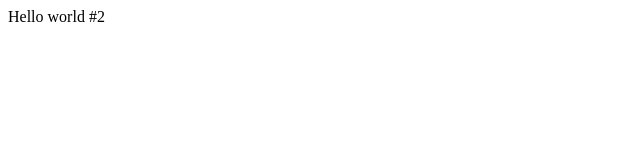
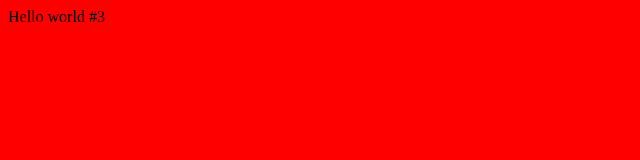
Before and after one commit to toogreen/git-demo, a plain HTML site: page index.html in a window 1280 px wide. Shown: the whole page, without its empty margins (0-640 px from the left). Drawn offline with Linux system fonts and the light colour scheme.

Commit message:
changed color

```diff
--- a/index.html
+++ b/index.html
@@ -5,7 +5,7 @@
 
 	</style>
 </head>
-<body>
-	Hello world #2
+<body bgcolor="red">
+	Hello world #3
 </body>
 </html>
```
